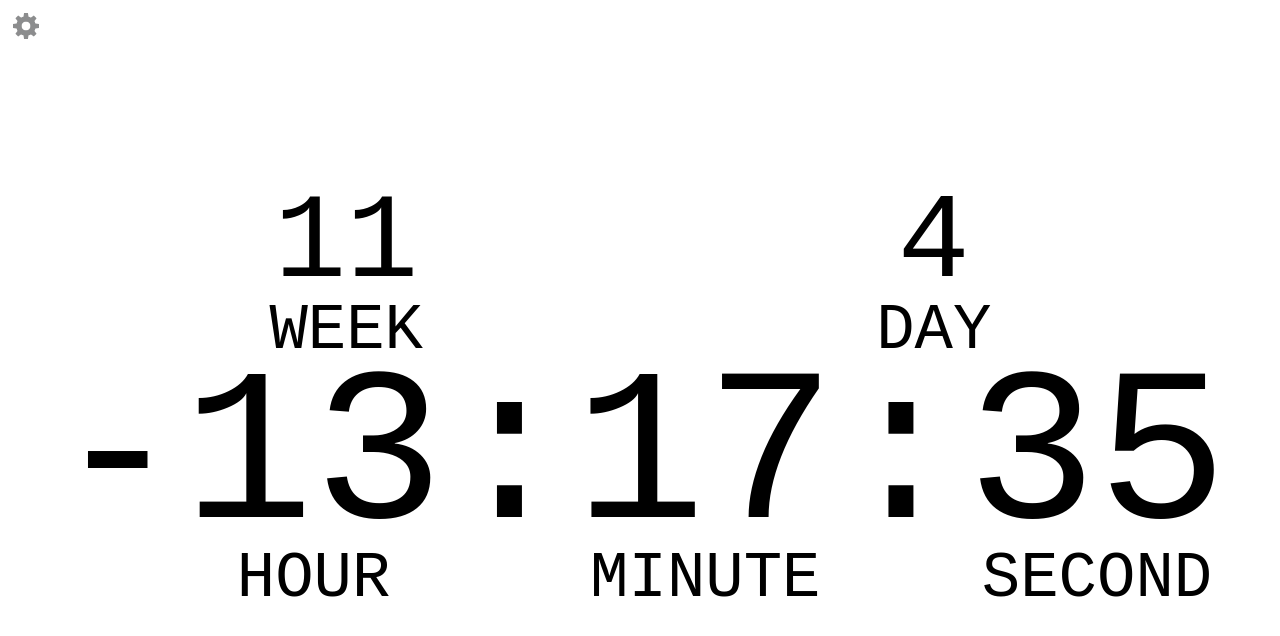
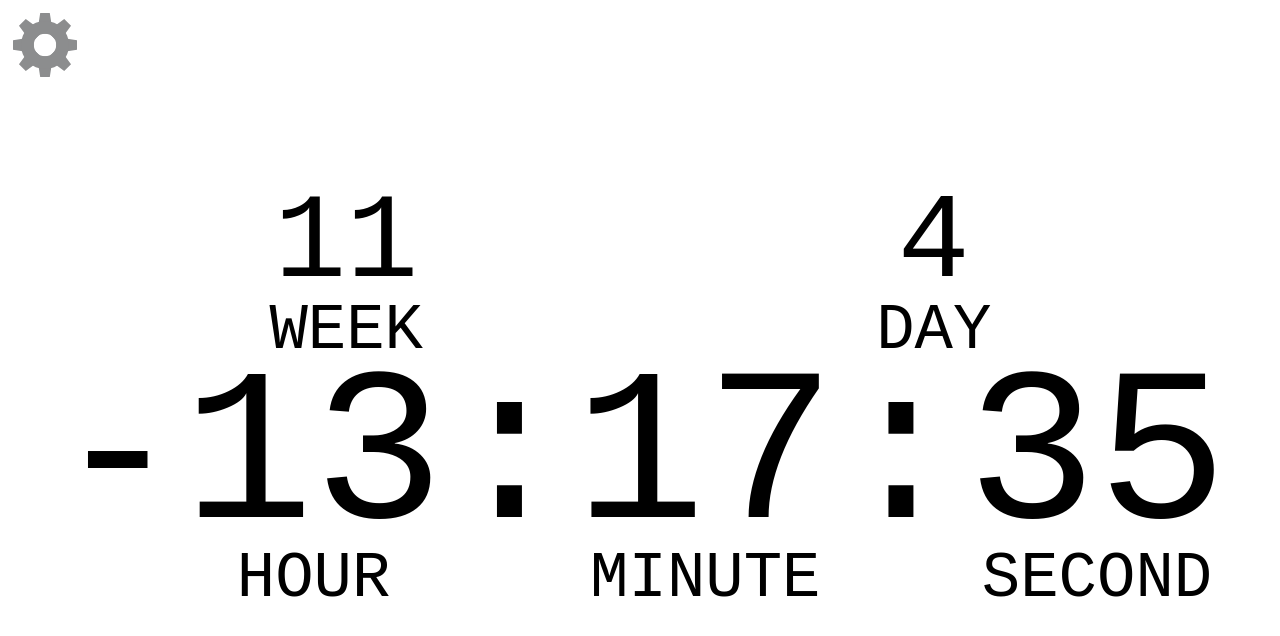
Before and after one commit to tylermnielsen/Mission-Clock, a plain HTML site: page index.html in a window 1280 px wide. Drawn offline with Linux system fonts and the light colour scheme.

Commit message:
better scaling for settings icon

```diff
--- a/styles/default.css
+++ b/styles/default.css
@@ -18,7 +18,7 @@ body {
 
 #settings_button img {
   height: auto;
-  width: 2em;
+  width: min(5vw, 10vh);
 }
 
 #settings_button:hover {
```
